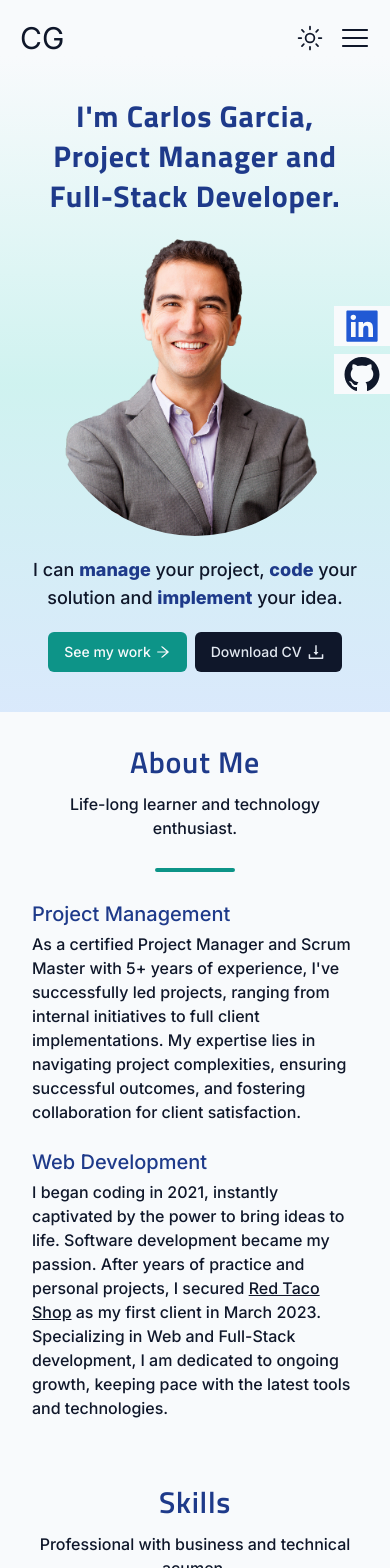
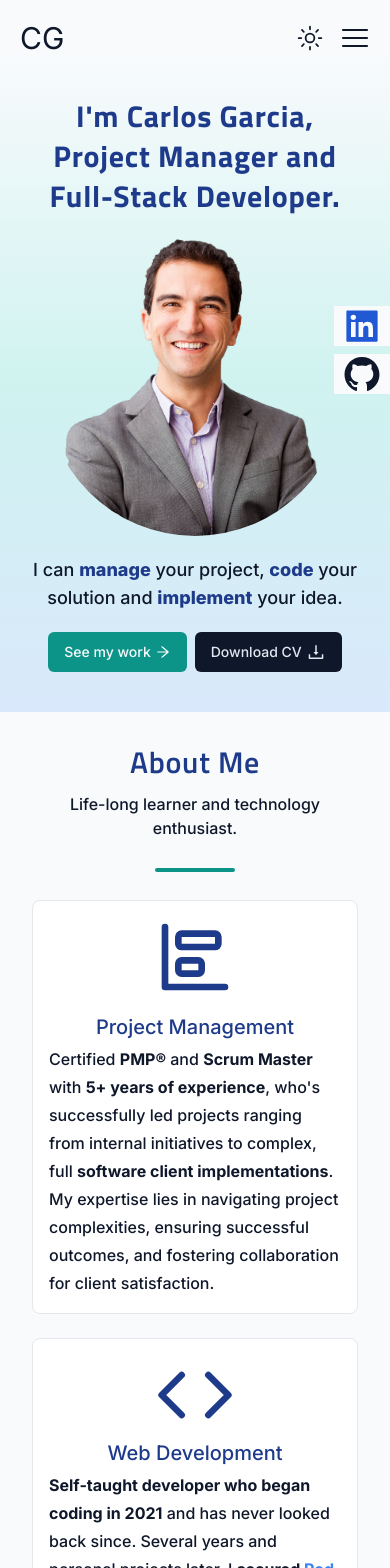
Before and after one commit to carlossgarcia95/personal-portfolio, a Next.js app: page / in a window 390 px wide. Shown: the top 1568 px of the page. Built offline with nearby package versions, Linux system fonts and the light colour scheme.

Commit message:
Update About section for mobile.

```diff
--- a/app/components/about.tsx
+++ b/app/components/about.tsx
@@ -4,6 +4,8 @@ import { motion } from "framer-motion";
 import Image from "next/image";
 import Link from "next/link";
 import { titillium_web } from "./ui/fonts";
+import { IoBarChartSharp } from "react-icons/io5";
+import { BarChartHorizontalBig, Code } from "lucide-react";
 
 const About = () => {
   return (
@@ -23,46 +25,70 @@ const About = () => {
           {/* Left Container */}
           <div className="flex-1 flex-col max-w-xl mx-auto items-center space-y-6 md:space-y-10">
             <motion.div
-              className="flex-col space-y-1"
+              className="flex-col space-y-1 border p-4 rounded-lg bg-white dark:bg-slate-800 md:dark:bg-slate-900 dark:border-transparent  md:bg-slate-50 md:border-transparent md:p-0 "
               initial={{ opacity: 0, y: 50 }}
               whileInView={{ opacity: 1, y: 0 }}
-              transition={{ duration: 0.5 }}
+              transition={{ duration: 0.5, delay: 0.2 }}
             >
-              <h3 className="text-xl text-left text-blue-900 font-medium dark:text-slate-50">
+              <div className="flex justify-center md:hidden mb-4">
+                <BarChartHorizontalBig
+                  size={80}
+                  className="self-center text-center text-blue-900 dark:text-blue-600 items-center"
+                />
+              </div>
+              <h3 className="text-xl text-center md:text-left text-blue-900 font-medium dark:text-slate-50">
                 Project Management
               </h3>
-              <p className="text-left">
-                As a certified Project Manager and Scrum Master with 5+ years of
-                experience, I&apos;ve successfully led projects, ranging from
-                internal initiatives to full client implementations. My
-                expertise lies in navigating project complexities, ensuring
+              <p className="text-left leading-7">
+                Certified <span className="font-bold">PMP&reg;</span> and{" "}
+                <span className="font-bold">Scrum Master</span> with{" "}
+                <span className="font-bold">5+ years of experience</span>,
+                who&apos;s successfully led projects ranging from internal
+                initiatives to complex, full{" "}
+                <span className="font-bold">
+                  software client implementations
+                </span>
+                . My expertise lies in navigating project complexities, ensuring
                 successful outcomes, and fostering collaboration for client
                 satisfaction.
               </p>
             </motion.div>
             <motion.div
-              className="flex-col space-y-1"
+              className="flex-col space-y-1 border p-4 rounded-lg bg-white dark:bg-slate-800 md:dark:bg-slate-900 dark:border-transparent md:bg-slate-50 md:border-transparent md:p-0"
               initial={{ opacity: 0, y: 50 }}
               whileInView={{ opacity: 1, y: 0 }}
-              transition={{ duration: 0.5 }}
+              transition={{ duration: 0.5, delay: 0.3 }}
             >
-              <h3 className="text-xl text-left text-blue-900 font-medium dark:text-slate-50">
+              <div className="flex justify-center md:hidden">
+                <Code size={80} className="text-blue-900 dark:text-blue-600" />
+              </div>
+              <h3 className="text-xl text-center md:text-left text-blue-900 font-medium dark:text-slate-50">
                 Web Development
               </h3>
-              <p className="text-left">
-                I began coding in 2021, instantly captivated by the power to
-                bring ideas to life. Software development became my passion.
-                After years of practice and personal projects, I secured{" "}
+              <p className="text-left leading-7">
+                <span className="font-bold">
+                  Self-taught developer who began coding in 2021
+                </span>{" "}
+                and has never looked back since. Several years and personal
+                projects later, I{" "}
+                <span className="font-bold">
+                  {" "}
+                  secured{" "}
                   <Link
-                  className="underline"
                     href="https://red-taco-shop.vercel.app/"
                     target="_blank"
+                    className="hover:underline text-blue-500"
                   >
                     Red Taco Shop
                   </Link>{" "}
-                as my first client in March 2023. Specializing in Web and
-                Full-Stack development, I am dedicated to ongoing growth,
-                keeping pace with the latest tools and technologies.
+                  as my first client in March, 2023
+                </span>
+                . Specializing in{" "}
+                <span className="font-bold">
+                  Web and Full-Stack development
+                </span>
+                , I&apos;m committed to continuous learning and being at the
+                forefront of technology.
               </p>
             </motion.div>
           </div>
@@ -71,13 +97,14 @@ const About = () => {
             className="hidden md:block relative h-96 w-5/12 self-center"
             initial={{ opacity: 0, y: 50 }}
             whileInView={{ opacity: 1, y: 0 }}
-            transition={{ delay: .1 }}
+            transition={{ delay: 0.1 }}
           >
             <motion.div
               className="absolute left-3 bottom-3 h-96 w-full bg-teal-600 rounded-lg shadow-xl"
               initial={{ opacity: 0, y: 50 }}
               whileInView={{ opacity: 1, y: 0 }}
-              transition={{ delay: 1 }}
+              viewport={{ once: true }}
+              transition={{ delay: 1.5 }}
             />
             <Image
               src="/about-img.jpg"
--- a/app/components/contact-form.tsx
+++ b/app/components/contact-form.tsx
@@ -19,6 +19,7 @@ import { ContactFormSchema } from "../../lib/validationSchemas";
 import Spinner from "./spinner";
 import { Button } from "./ui/button";
 import { Textarea } from "./ui/textarea";
+import { motion } from "framer-motion";
 
 export function ContactForm() {
   const form = useForm<z.infer<typeof ContactFormSchema>>({
@@ -45,7 +46,12 @@ export function ContactForm() {
   };
 
   return (
-    <div className="w-full max-w-lg text-left rounded-lg self-center my-2">
+    <motion.div
+      className="w-full max-w-lg text-left rounded-lg self-center my-2"
+      initial={{ opacity: 0 }}
+      whileInView={{ opacity: 1 }}
+      transition={{ duration: 0.75, delay: .2 }}
+    >
       <Form {...form}>
         <form onSubmit={form.handleSubmit(onSubmit)} className="space-y-4">
           <FormField
@@ -84,7 +90,7 @@ export function ContactForm() {
           </Button>
         </form>
       </Form>
-    </div>
+    </motion.div>
   );
 }
 
--- a/app/components/contact.tsx
+++ b/app/components/contact.tsx
@@ -6,14 +6,14 @@ import { titillium_web } from "./ui/fonts";
 
 const Contact = () => {
   return (
-    <section id="contact" className="bg-slate-200">
+    <section id="contact" className="bg-slate-200 dark:bg-slate-950">
       <div className="container py-10 flex flex-col justify-center text-center gap-3 md:gap-6">
         <h2 className={`${titillium_web.className} section-heading`}>
           Contact
         </h2>
         <p>
           Send email to{" "}
-          <a href="mailto:" className="text-sky-500 hover:underline">
+          <a href="mailto:" className="text-blue-500 font-bold hover:underline">
             carlosgarcia3995@gmail.com
           </a>{" "}
           or fill out the form below.
--- a/app/components/skill-tabs.tsx
+++ b/app/components/skill-tabs.tsx
@@ -81,6 +81,7 @@ const SkillTabs = () => {
                     variants={fadeInAnimationVariants}
                     initial="initial"
                     whileInView="animate"
+                    viewport={{ once: true }}
                     custom={index}
                   >
                     <Badge key={index}>{skill}</Badge>
@@ -97,6 +98,7 @@ const SkillTabs = () => {
                     variants={fadeInAnimationVariants}
                     initial="initial"
                     whileInView="animate"
+                    viewport={{ once: true }}
                     custom={index}
                   >
                     <Badge key={index}>{skill}</Badge>
@@ -125,6 +127,7 @@ const SkillTabs = () => {
                     variants={fadeInAnimationVariants}
                     initial="initial"
                     whileInView="animate"
+                    viewport={{ once: true }}
                     custom={index}
                   >
                     <Badge key={index}>{skill}</Badge>
--- a/app/components/ui/input.tsx
+++ b/app/components/ui/input.tsx
@@ -11,7 +11,7 @@ const Input = React.forwardRef<HTMLInputElement, InputProps>(
       <input
         type={type}
         className={cn(
-          "flex h-10 w-full rounded-md border border-slate-200 bg-white px-3 py-2 text-sm ring-offset-white file:border-0 file:bg-transparent file:text-sm file:font-medium placeholder:text-slate-500 focus-visible:outline-none focus-visible:ring-2 focus-visible:ring-teal-600 focus-visible:ring-offset-2 disabled:cursor-not-allowed disabled:opacity-50 dark:border-slate-800 dark:bg-slate-950 dark:ring-offset-slate-950 dark:placeholder:text-slate-400 dark:focus-visible:ring-teal-600",
+          "flex h-10 w-full rounded-md border border-slate-200 bg-white px-3 py-2 text-sm ring-offset-white file:border-0 file:bg-transparent file:text-sm file:font-medium placeholder:text-slate-500 focus-visible:outline-none focus-visible:ring-2 focus-visible:ring-teal-600 focus-visible:ring-offset-2 disabled:cursor-not-allowed disabled:opacity-50 dark:border-slate-300 dark:bg-slate-950 dark:ring-offset-slate-950 dark:placeholder:text-slate-400 dark:focus-visible:ring-teal-600",
           className
         )}
         ref={ref}
--- a/app/components/ui/textarea.tsx
+++ b/app/components/ui/textarea.tsx
@@ -10,7 +10,7 @@ const Textarea = React.forwardRef<HTMLTextAreaElement, TextareaProps>(
     return (
       <textarea
         className={cn(
-          "flex min-h-[80px] w-full rounded-md border border-slate-200 bg-white px-3 py-2 text-sm ring-offset-white placeholder:text-slate-500 focus-visible:outline-none focus-visible:ring-2 focus-visible:ring-teal-600 focus-visible:ring-offset-2 disabled:cursor-not-allowed disabled:opacity-50 dark:border-slate-800 dark:bg-slate-950 dark:ring-offset-slate-950 dark:placeholder:text-slate-400 dark:focus-visible:ring-teal-600",
+          "flex min-h-[80px] w-full rounded-md border border-slate-200 bg-white px-3 py-2 text-sm ring-offset-white placeholder:text-slate-500 focus-visible:outline-none focus-visible:ring-2 focus-visible:ring-teal-600 focus-visible:ring-offset-2 disabled:cursor-not-allowed disabled:opacity-50 dark:border-slate-300 dark:bg-slate-950 dark:ring-offset-slate-950 dark:placeholder:text-slate-400 dark:focus-visible:ring-teal-600",
           className
         )}
         ref={ref}
```
Also changed, not shown: app/components/footer.tsx (+7 -7 lines). Lines whose indentation alone changed are shown as unchanged.
